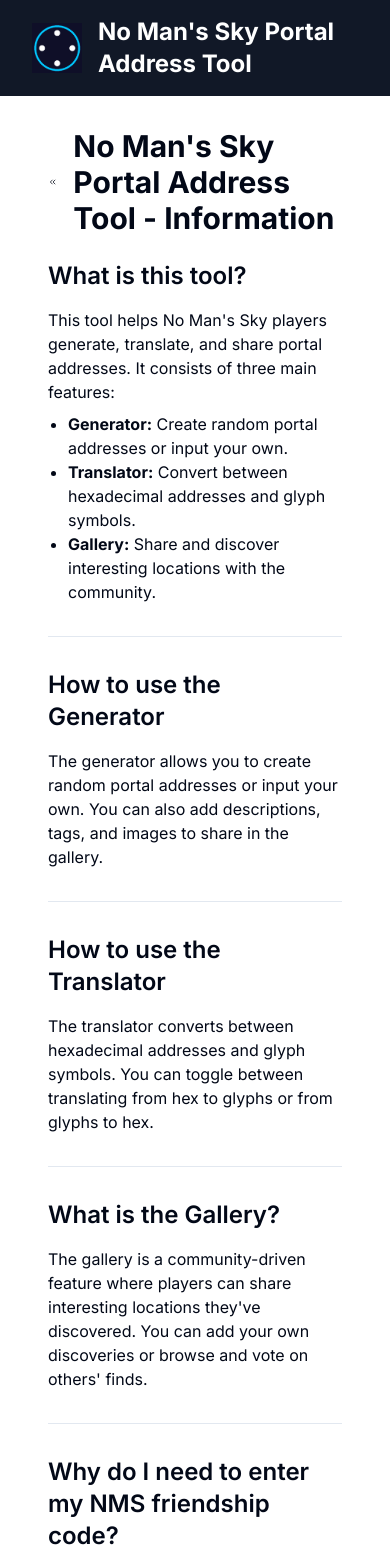
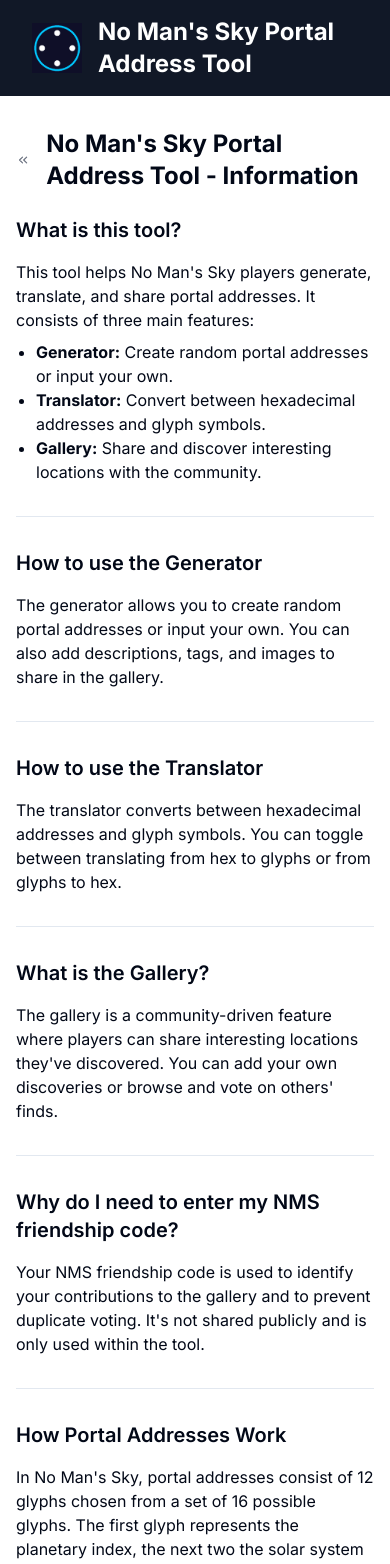
Before and after one commit to Quinta0/nmsportal, a Next.js app: page /info in a window 390 px wide. Shown: the top 1564 px of the page. Built offline with nearby package versions, Linux system fonts and the light colour scheme.

Commit message:
little stuff

```diff
--- a/app/info/page.tsx
+++ b/app/info/page.tsx
@@ -2,9 +2,7 @@
 import React from 'react';
 import Header from '@/components/Header';
 import { Separator } from "@/components/ui/separator";
-import {Button} from "@/components/ui/button";
-import {router} from "next/client";
-import {useRouter} from "next/navigation";
+import { useRouter } from "next/navigation";
 import { ChevronsLeft } from 'lucide-react';
 import Link from "next/link";
 
@@ -13,17 +11,20 @@
     return (
         <div className="min-h-screen flex flex-col">
             <Header />
-            <main className="flex-grow container mx-auto px-12 py-8">
+            <main className="flex-grow container mx-auto px-4 sm:px-6 lg:px-8 py-8">
                 <div className="flex items-center mb-6">
-                    <ChevronsLeft onClick={() => router.back()} className="mr-4" />
-                    <h1 className="text-3xl font-bold">No Man's Sky Portal Address Tool - Information</h1>
+                    <ChevronsLeft
+                        onClick={() => router.back()}
+                        className="mr-4 cursor-pointer text-gray-500 hover:bg-gray-200 rounded-full transition-colors duration-200"
+                        size={24}
+                    />
+                    <h1 className="text-2xl sm:text-3xl font-bold">No Man's Sky Portal Address Tool - Information</h1>
                 </div>
 
                 <section className="mb-8">
-                    <h2 className="text-2xl font-semibold mb-4">What is this tool?</h2>
-                    <p>This tool helps No Man's Sky players generate, translate, and share portal addresses. It consists
-                        of three main features:</p>
-                    <ul className="list-disc pl-5 mt-2">
+                    <h2 className="text-xl sm:text-2xl font-semibold mb-4">What is this tool?</h2>
+                    <p className="mb-2">This tool helps No Man's Sky players generate, translate, and share portal addresses. It consists of three main features:</p>
+                    <ul className="list-disc pl-5">
                         <li><strong>Generator:</strong> Create random portal addresses or input your own.</li>
                         <li><strong>Translator:</strong> Convert between hexadecimal addresses and glyph symbols.</li>
                         <li><strong>Gallery:</strong> Share and discover interesting locations with the community.</li>
@@ -31,32 +32,32 @@
                 </section>
                 <Separator className="mb-8"/>
                 <section className="mb-8">
-                    <h2 className="text-2xl font-semibold mb-4">How to use the Generator</h2>
+                    <h2 className="text-xl sm:text-2xl font-semibold mb-4">How to use the Generator</h2>
                     <p>The generator allows you to create random portal addresses or input your own. You can also add descriptions, tags, and images to share in the gallery.</p>
                 </section>
                 <Separator className="mb-8"/>
                 <section className="mb-8">
-                    <h2 className="text-2xl font-semibold mb-4">How to use the Translator</h2>
+                    <h2 className="text-xl sm:text-2xl font-semibold mb-4">How to use the Translator</h2>
                     <p>The translator converts between hexadecimal addresses and glyph symbols. You can toggle between translating from hex to glyphs or from glyphs to hex.</p>
                 </section>
                 <Separator className="mb-8"/>
                 <section className="mb-8">
-                    <h2 className="text-2xl font-semibold mb-4">What is the Gallery?</h2>
+                    <h2 className="text-xl sm:text-2xl font-semibold mb-4">What is the Gallery?</h2>
                     <p>The gallery is a community-driven feature where players can share interesting locations they've discovered. You can add your own discoveries or browse and vote on others' finds.</p>
                 </section>
                 <Separator className="mb-8"/>
                 <section className="mb-8">
-                    <h2 className="text-2xl font-semibold mb-4">Why do I need to enter my NMS friendship code?</h2>
+                    <h2 className="text-xl sm:text-2xl font-semibold mb-4">Why do I need to enter my NMS friendship code?</h2>
                     <p>Your NMS friendship code is used to identify your contributions to the gallery and to prevent duplicate voting. It's not shared publicly and is only used within the tool.</p>
                 </section>
                 <Separator className="mb-8"/>
                 <section className="mb-8">
-                    <h2 className="text-2xl font-semibold mb-4">How Portal Addresses Work</h2>
+                    <h2 className="text-xl sm:text-2xl font-semibold mb-4">How Portal Addresses Work</h2>
                     <p>In No Man's Sky, portal addresses consist of 12 glyphs chosen from a set of 16 possible glyphs. The first glyph represents the planetary index, the next two the solar system index, followed by one for the planet index, and the remaining eight for specific X, Y, and Z coordinates within that system. By inputting a specific sequence of glyphs, players can teleport to corresponding locations across the vast game world.</p>
                 </section>
                 <Separator className="mb-8"/>
                 <section>
-                    <h2 className="text-2xl font-semibold mb-4">Special Thanks</h2>
+                    <h2 className="text-xl sm:text-2xl font-semibold mb-4">Special Thanks</h2>
                     <p>Thanks to the <Link href="https://www.youtube.com/@TheGameHubNMS" className="underline">The Game Hub</Link> and the No Man's Sky community for their support and inspiration.</p>
                     <p>And to Rask Rex for helping me with lots of feedback!</p>
                 </section>
--- a/components/GlyphGenerator.tsx
+++ b/components/GlyphGenerator.tsx
@@ -173,6 +173,7 @@
     const [user, setUser] = useState<User | null>(null);
     const [gallery, setGallery] = useState<GalleryItem[]>([]);
     const [selectedGalaxy, setSelectedGalaxy] = useState(galaxies[0]);
+    const [editingGalaxy, setEditingGalaxy] = useState(galaxies[0]);
 
     const getGlyphImagePath = (glyph: string) => {
         const basePath = process.env.NODE_ENV === 'production' ? '/nmsportal' : '';
@@ -415,23 +416,27 @@
             return;
         }
         setEditingItem(item);
-        setDescription(item.description);
-        setTags(item.tags.join(', '));
-        setImages(item.images.map(url => ({ url, file: null })));
+        setDescription(item.description || '');
+        setTags(item.tags?.join(', ') || '');
+        setImages(item.images?.map(url => ({ url, file: null })) || []);
+        setEditingGalaxy(item.galaxy || galaxies[0]);
     };
+
     const saveEdit = async () => {
         try {
             const updatedItem = {
                 ...editingItem,
                 description: description,
                 tags: tags.split(',').map(tag => tag.trim()),
-                images: images.map(img => img.url)
+                images: images.map(img => img.url),
+                galaxy: editingGalaxy === "Not Specified" ? null : editingGalaxy
             };
             await update(ref(database, `gallery/${editingItem?.id}`), updatedItem);
             setEditingItem(null);
             setDescription('');
             setTags('');
             setImages([]);
+            setEditingGalaxy(galaxies[0]);
             showAlertMessage('Address details updated successfully.');
             loadGallery(); // Reload the gallery to reflect the changes
         } catch (error) {
@@ -441,8 +446,21 @@
     };
 
     const handleFriendshipCodeInput = async (e: React.ChangeEvent<HTMLInputElement>) => {
-        const code = e.target.value;
+        let code = e.target.value.toLowerCase().replace(/[^a-z0-9-]/g, '');
+
+        code = code.replace(/-/g, '');
+
+        if (code.length > 4) {
+            code = code.slice(0, 4) + '-' + code.slice(4);
+        }
+        if (code.length > 9) {
+            code = code.slice(0, 9) + '-' + code.slice(9);
+        }
+
+        code = code.slice(0, 14);
+
         setFriendshipCode(code);
+
         if (user) {
             try {
                 await set(ref(database, `users/${user.uid}/friendshipCode`), code);
@@ -642,6 +660,18 @@
                                                 placeholder="Edit tags, separated by commas"
                                                 className="mb-2"
                                             />
+                                            <Select value={editingGalaxy} onValueChange={setEditingGalaxy}>
+                                                <SelectTrigger className="w-full mb-2">
+                                                    <SelectValue placeholder="Select galaxy (optional)" />
+                                                </SelectTrigger>
+                                                <SelectContent>
+                                                    {galaxies.map((galaxy) => (
+                                                        <SelectItem key={galaxy} value={galaxy}>
+                                                            {galaxy}
+                                                        </SelectItem>
+                                                    ))}
+                                                </SelectContent>
+                                            </Select>
                                             <Input
                                                 type="file"
                                                 multiple
```
